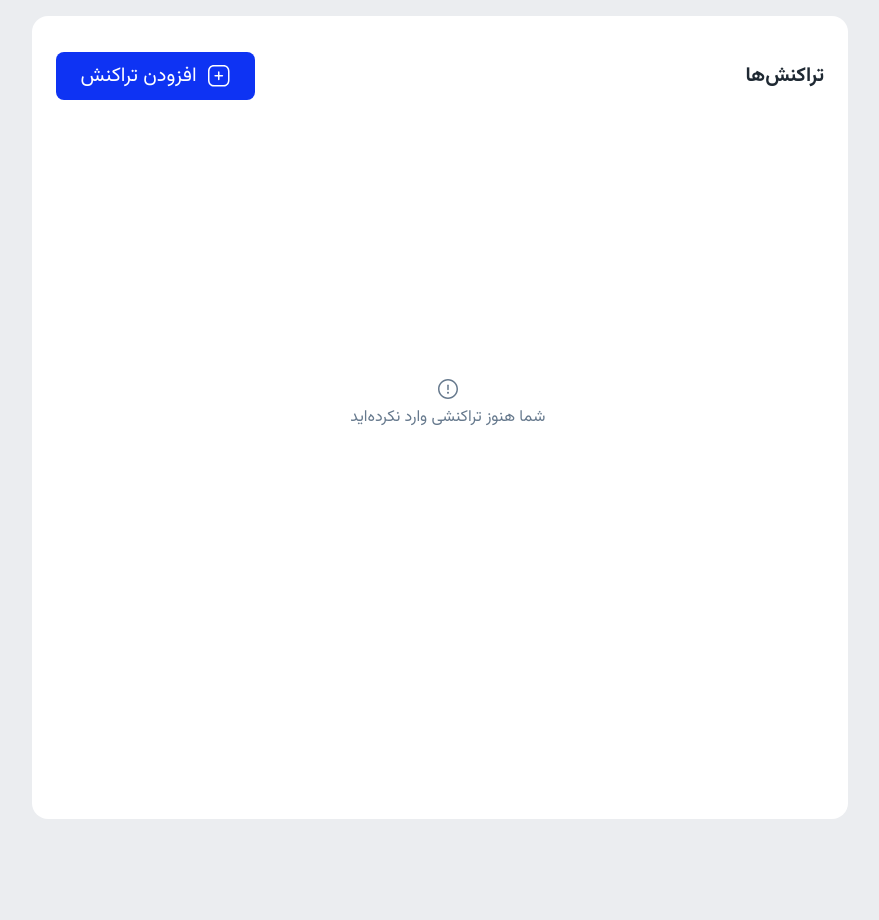
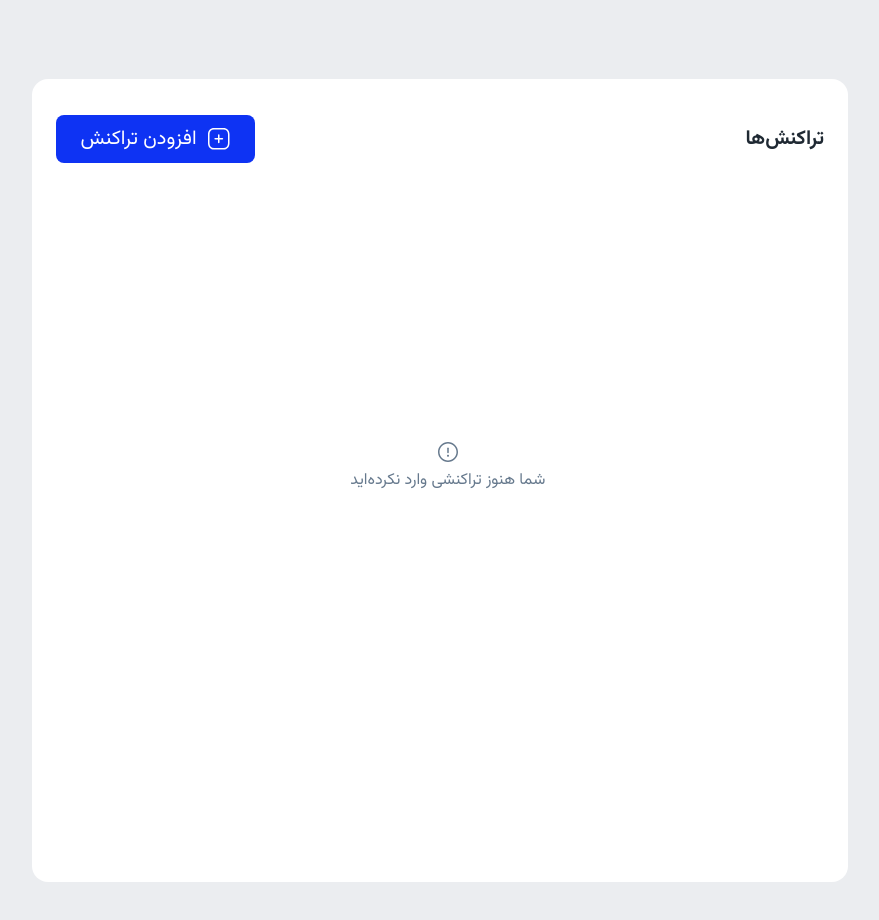
Before and after one commit to fardin-farrokhzad/Expence-Tracker, a React (Vite) app: page / in a window 1280 px wide. Shown: the top 920 px of the page, without its empty margins (200-1079 px from the left). Built offline with nearby package versions, Linux system fonts and the light colour scheme.

Commit message:
css module added for App.jsx

```diff
--- a/src/App.jsx
+++ b/src/App.jsx
@@ -1,6 +1,6 @@
 import React, { useState, useEffect } from 'react';
 import TransactionTable from './components/TransactionTable/TransactionTable';
-import './App.css';
+import styles from './App.module.css';
 
 function App() {
   const [data, setData] = useState([]);
@@ -34,7 +34,11 @@ function App() {
     });
   }
 
-  return <TransactionTable data={data} addTransaction={addTransaction} removeTransaction={removeTransaction} />;
+  return (
+    <div className={styles.container}>
+      <TransactionTable data={data} addTransaction={addTransaction} removeTransaction={removeTransaction} />
+    </div>
+  );
 }
 
 export default App;
--- /dev/null
+++ b/src/App.module.css
@@ -0,0 +1,9 @@
+.container {
+  height: auto;
+  min-height: 120vh;
+  width: 100%;
+  background-color: var(--neutral-soft-grey-2);
+  display: flex;
+  justify-content: center;
+  align-items: center;
+}
```
Also changed, not shown: src/App.css (deleted).
